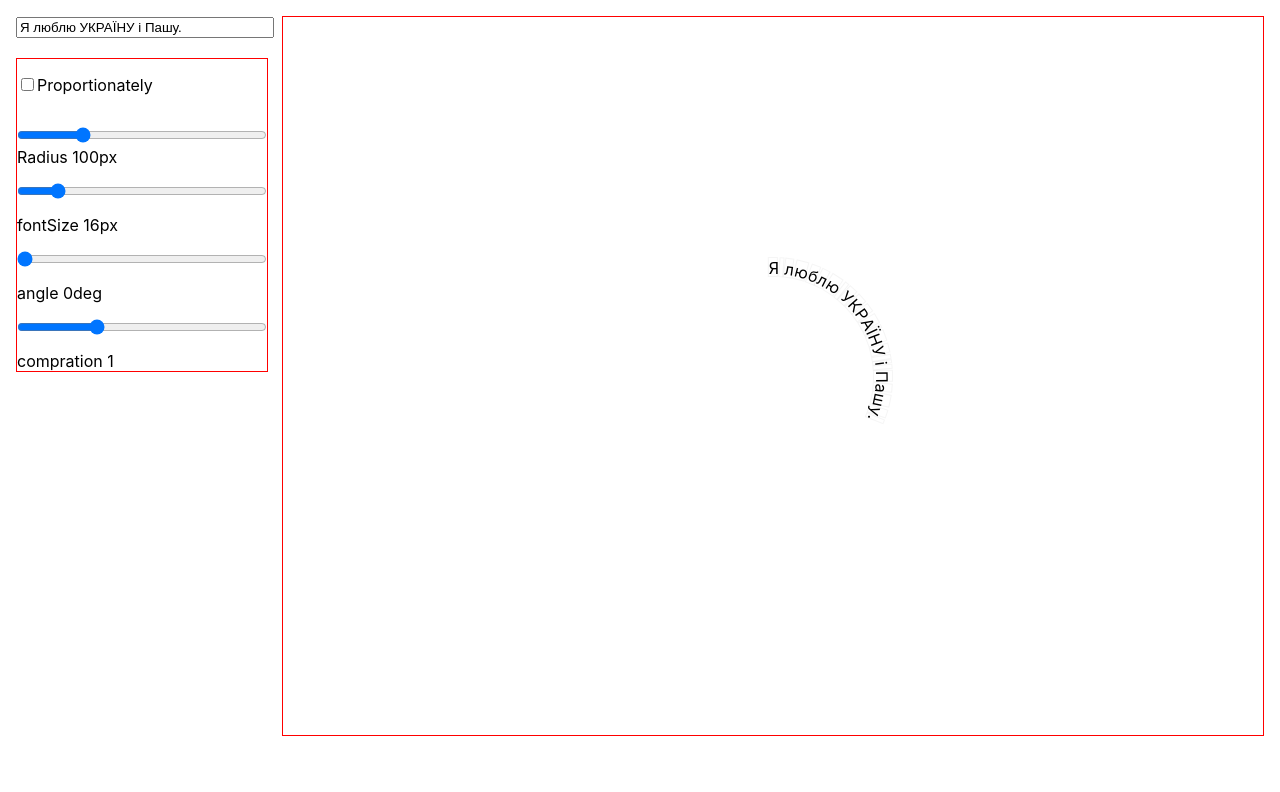
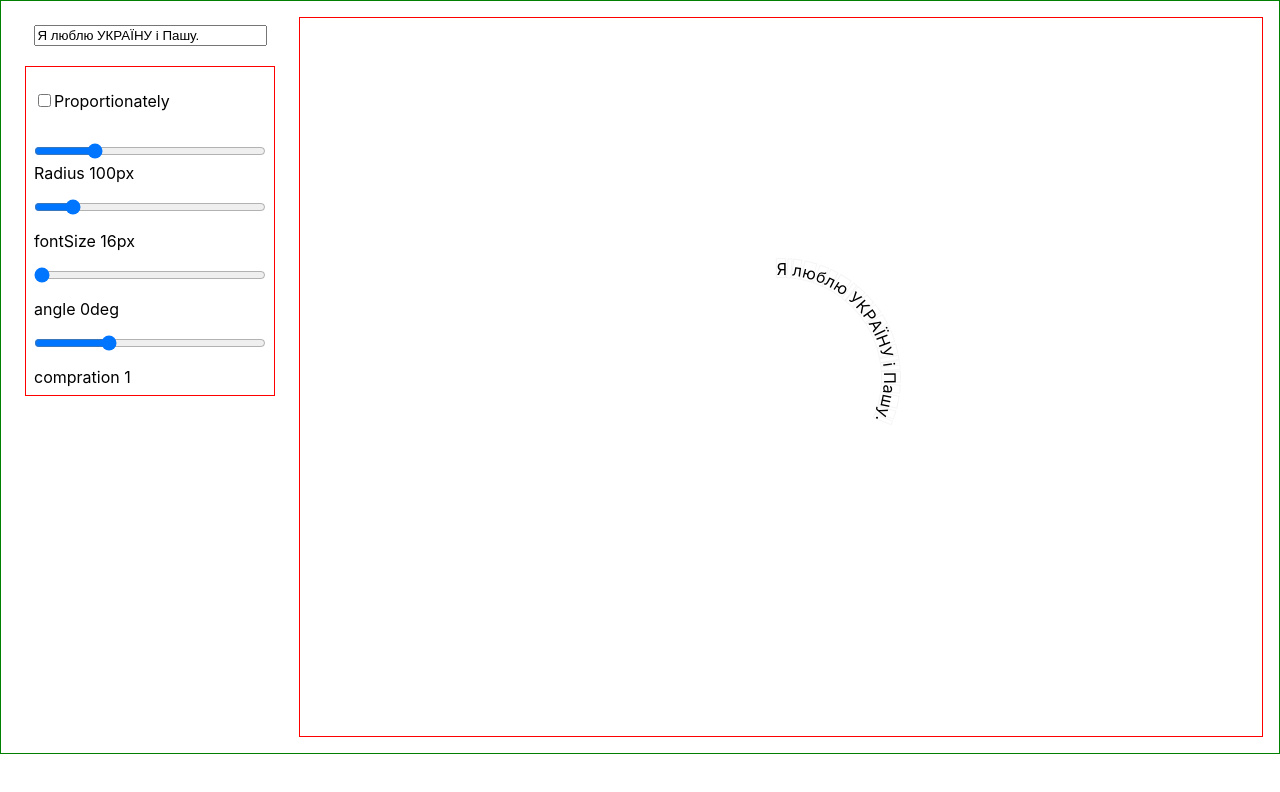
Before and after one commit to Pasha147/Exercises2, a React (Create React App) app in the folder Circle Text/circle_text/: page / in a window 1280 px wide. Shown: the top 792 px of the page. Built offline with nearby package versions, Linux system fonts and the light colour scheme.

Commit message:
compression still works badly

```diff
--- a/Circle Text/circle_text/src/App.css
+++ b/Circle Text/circle_text/src/App.css
@@ -2,7 +2,9 @@
   padding: 1rem;
   display: flex;
   gap: 1rem;
-  height: 90vh;
+  border: 1px solid green;
+  flex-wrap: wrap;
+  min-height: 90vh;
 }
 .textLine{
     /* border: 1px solid black; */
@@ -14,19 +16,27 @@
 }
 .inpForm{
     width: 20%;
+    min-width: 250px;
+    padding: 0.5rem;
 }
 .inpText{
     width: 100%;
+    /* border: 1px solid blue;  */
+}
+.inpText input{
+    display: block;
+    width: 90%;
+margin: 0 auto;
 }
 .circle{
    min-width: 100px;
    flex: 1 1 auto;
-   height: 100%;
+   /* height: 100%; */
     position: relative;
     border: 1px solid red;
     padding: 0;
     box-sizing: border-box;
-overflow: hidden;
+    overflow: hidden;
 }
 
 .circle>*{
@@ -42,7 +52,8 @@ overflow: hidden;
 }
 .inputBox{
     border: 1px solid red;
-    width: 100%;
+    /* width: 100%; */
+    padding: 0.5rem;
 }
 .inputBox>*{
     /* border: 1px solid red; */
--- a/Circle Text/circle_text/src/App.js
+++ b/Circle Text/circle_text/src/App.js
@@ -142,12 +142,9 @@ function App() {
   return (
     <div className="App">
       <div className="inpForm">
-        <input
-          className="inpText"
-          type="text"
-          value={textInp}
-          onChange={handleInput}
-        />
+        <div className="inpText">
+          <input type="text" value={textInp} onChange={handleInput} />
+        </div>
 
         <div>
           <div
```
